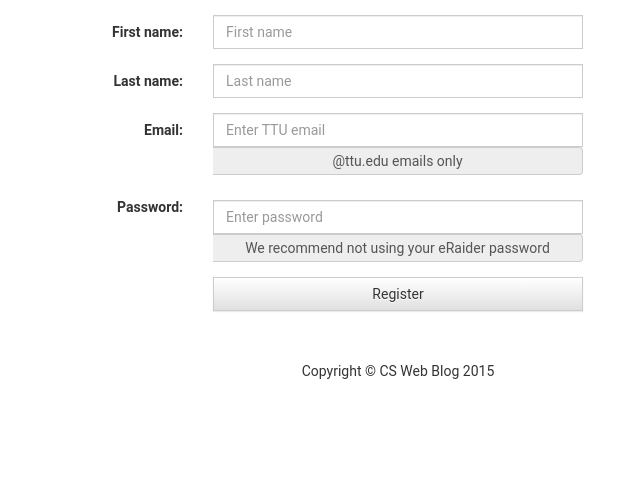
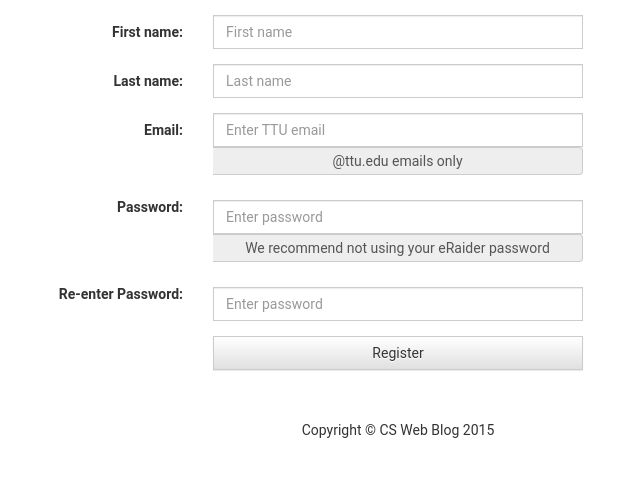
Before and after one commit to patrickbraud/CapstoneProject, a PHP site: page /index.php?page=register in a window 1280 px wide. Shown: the part 71-548 px from the top of the page, without its empty margins (242-882 px from the left). Run offline with PHP 8.4, Linux system fonts and the light colour scheme.

Commit message:
randall
added "re-enter password" field for register

```diff
--- a/website/webapp/views/register.php
+++ b/website/webapp/views/register.php
@@ -33,8 +33,15 @@
 	<div class="form-group">
 		<label class="control-label col-md-offset-2 col-md-2" for="password">Password:</label>
 		<div class="col-md-4">
-			<input type="password" class="form-control" id="password" placeholder="Enter password">
+			<input type="password" class="form-control" id="password_A" placeholder="Enter password">
 			<span class="input-group-addon">We recommend not using your eRaider password</span>
+		</div>
+	</div>
+
+	<div class="form-group">
+		<label class="control-label col-md-offset-2 col-md-2" for="password">Re-enter Password:</label>
+		<div class="col-md-4">
+			<input type="password" class="form-control" id="password_B" placeholder="Enter password">
 		</div>
 	</div>
 
```
